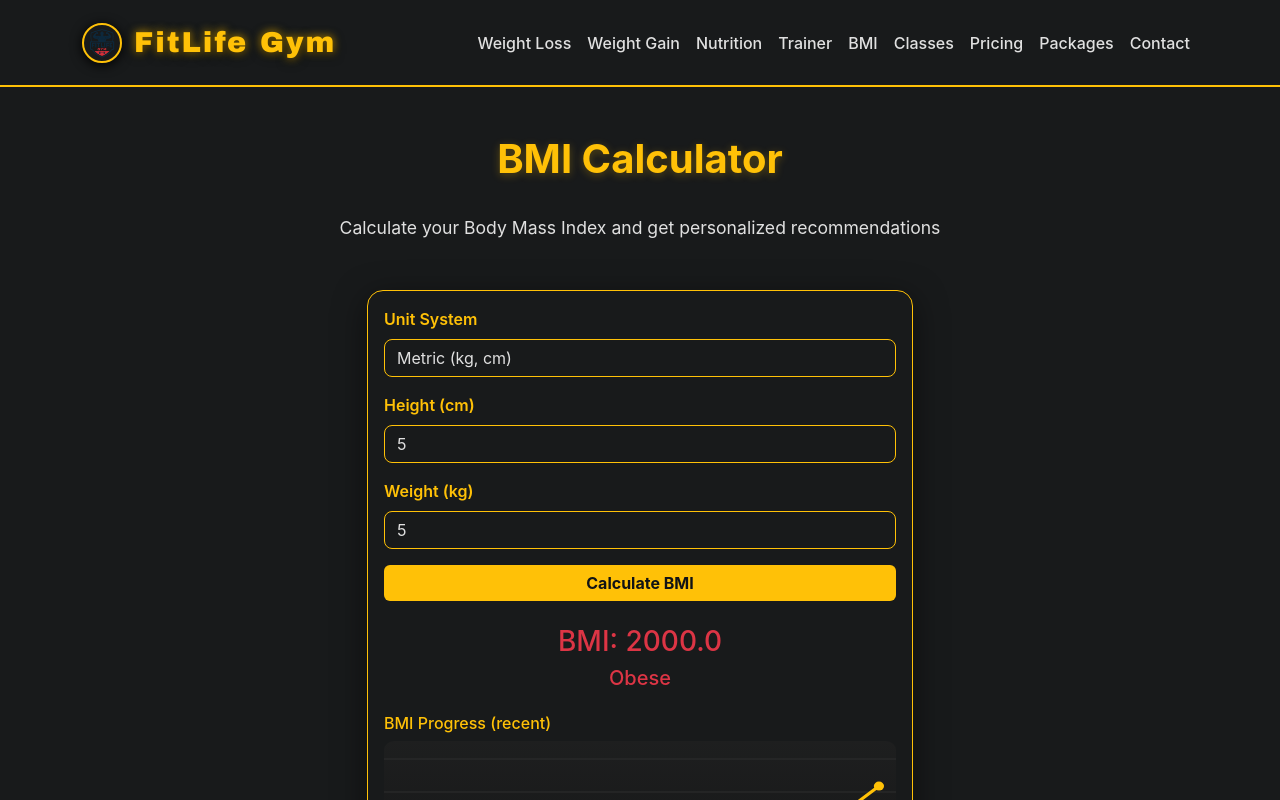
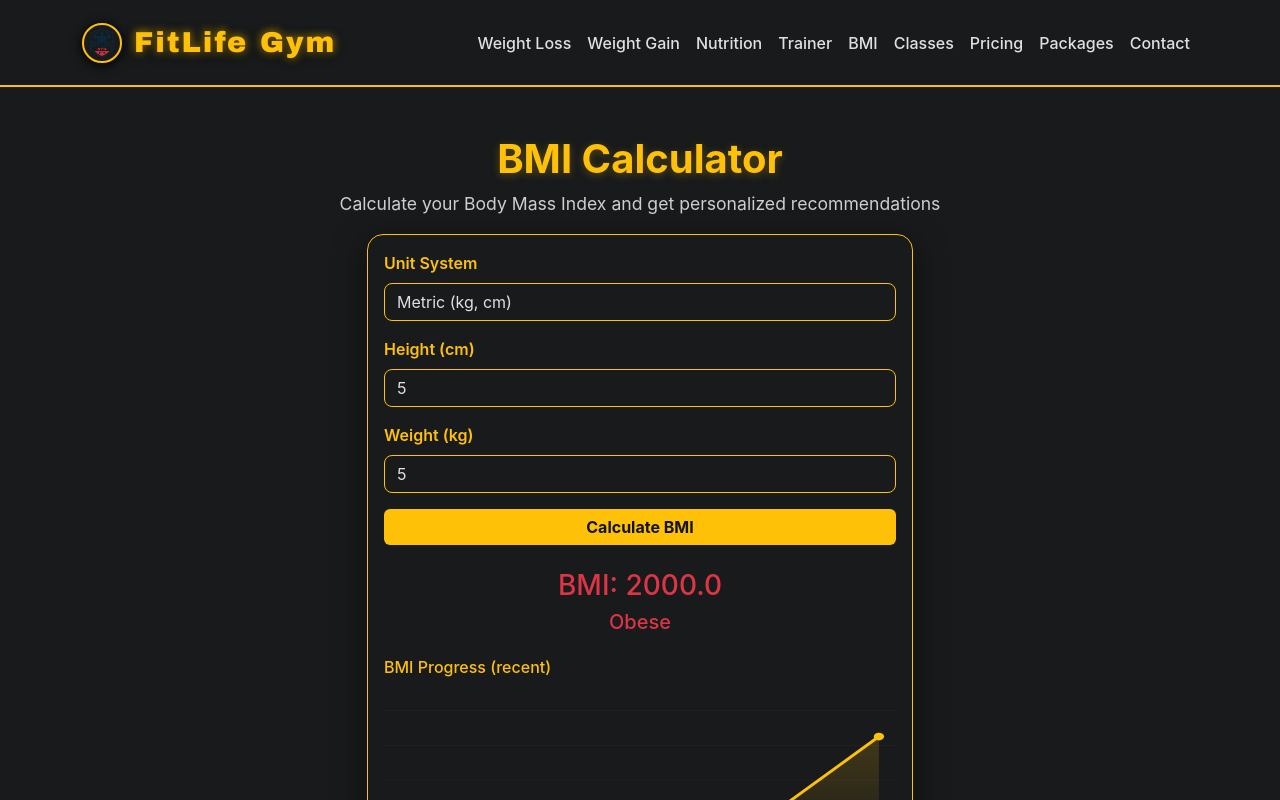
Before and after one commit to JagtapDev/Fitlifegym_webpage, a React (Vite) app in the folder react-app/: page /bmi-calculator in a window 1280 px wide. Both pictures are taken after typing "5", "5" into the empty fields and a click on the button "Calculate BMI". Shown: the top 800 px of the page. Built offline with nearby package versions, Linux system fonts and the light colour scheme.

Commit message:
Enhance BMI page: persist history, export CSV, improved SVG chart and loadable second video; styling improvements

```diff
--- a/react-app/src/pages/BmiCalculator.jsx
+++ b/react-app/src/pages/BmiCalculator.jsx
@@ -1,4 +1,4 @@
-import { useState, useMemo } from 'react'
+import { useState, useMemo, useEffect } from 'react'
 import { Link } from 'react-router-dom'
 
 export default function BmiCalculator() {
@@ -13,6 +13,31 @@ export default function BmiCalculator() {
     { date: '2025-09-01', value: 27.1 },
     { date: '2025-10-01', value: 25.8 }
   ])
+  const [secondVideoSrc, setSecondVideoSrc] = useState('')
+
+  // persist bmiHistory and second video in localStorage
+  useEffect(() => {
+    try {
+      const raw = localStorage.getItem('fitlife_bmi_history')
+      if (raw) setBmiHistory(JSON.parse(raw))
+      const v = localStorage.getItem('fitlife_bmi_video2')
+      if (v) setSecondVideoSrc(v)
+    } catch (err) {
+      // ignore
+    }
+  }, [])
+
+  useEffect(() => {
+    try {
+      localStorage.setItem('fitlife_bmi_history', JSON.stringify(bmiHistory))
+    } catch (err) {}
+  }, [bmiHistory])
+
+  useEffect(() => {
+    try {
+      if (secondVideoSrc) localStorage.setItem('fitlife_bmi_video2', secondVideoSrc)
+    } catch (err) {}
+  }, [secondVideoSrc])
 
   const calculateBMI = (e) => {
     e.preventDefault()
@@ -45,10 +70,14 @@ export default function BmiCalculator() {
     // add to history (useful to show previous graph)
     try {
       const rounded = Number(bmiValue.toFixed(1))
-      setBmiHistory((prev) => [
+      setBmiHistory((prev) => {
+        const next = [
           ...prev,
           { date: new Date().toISOString().slice(0, 10), value: rounded }
-      ])
+        ]
+        // cap history to last 50 entries
+        return next.slice(-50)
+      })
     } catch (err) {
       // ignore
     }
@@ -125,52 +154,67 @@ export default function BmiCalculator() {
                       <div className="mt-4 bmi-history">
                         <h6 className="text-warning">BMI Progress (recent)</h6>
                         <div className="bmi-chart-wrap mt-2">
-                          <svg viewBox="0 0 300 120" preserveAspectRatio="none" className="bmi-chart">
-                            {/* background grid lines */}
+                          <svg viewBox="0 0 300 140" preserveAspectRatio="none" className="bmi-chart">
                             <defs>
-                              <linearGradient id="grad" x1="0" x2="0" y1="0" y2="1">
-                                <stop offset="0%" stopColor="#222" stopOpacity="0.6" />
-                                <stop offset="100%" stopColor="#111" stopOpacity="0.4" />
+                              <linearGradient id="areaGrad" x1="0" x2="0" y1="0" y2="1">
+                                <stop offset="0%" stopColor="#ffc107" stopOpacity="0.18" />
+                                <stop offset="100%" stopColor="#ffc107" stopOpacity="0.02" />
                               </linearGradient>
                             </defs>
-                            <rect x="0" y="0" width="300" height="120" fill="url(#grad)" rx="6" />
-                            {/* horizontal lines */}
-                            {[0, 25, 50, 75, 100].map((y, i) => (
-                              <line key={i} x1="0" x2="300" y1={12 + i * 22} y2={12 + i * 22} stroke="#333" strokeWidth="0.5" />
+                            <rect x="0" y="0" width="300" height="140" fill="transparent" rx="6" />
+                            {/* horizontal guide lines */}
+                            {[0, 1, 2, 3, 4].map((i) => (
+                              <line key={i} x1="0" x2="300" y1={20 + i * 27} y2={20 + i * 27} stroke="#222" strokeWidth="0.6" />
                             ))}
-                            {/* polyline points */}
-                            <polyline
-                              fill="none"
-                              stroke="#ffc107"
-                              strokeWidth="2"
-                              points={(() => {
+                            {/* area + line */}
+                            {(() => {
                               const data = bmiHistory.slice(-8)
-                                if (data.length === 0) return ''
+                              if (data.length === 0) return null
                               const max = Math.max(...data.map((d) => d.value)) + 2
                               const min = Math.min(...data.map((d) => d.value)) - 2
                               const range = Math.max(1, max - min)
-                                return data.map((d, i) => {
+                              const points = data.map((d, i) => {
                                 const x = (i / (data.length - 1 || 1)) * 280 + 10
-                                  const y = 100 - ((d.value - min) / range) * 80 + 10
-                                  return `${x},${y}`
-                                }).join(' ')
+                                const y = 120 - ((d.value - min) / range) * 90 + 10
+                                return { x, y }
+                              })
+                              const linePath = points.map((p) => `${p.x},${p.y}`).join(' ')
+                              const areaPath = `M ${points[0].x} ${120} L ${points.map((p) => `${p.x} ${p.y}`).join(' L ')} L ${points[points.length - 1].x} 120 Z`
+                              return (
+                                <g>
+                                  <path d={areaPath} fill="url(#areaGrad)" stroke="none" />
+                                  <polyline fill="none" stroke="#ffc107" strokeWidth="2" points={linePath} />
+                                  {points.map((p, idx) => (
+                                    <circle key={idx} cx={p.x} cy={p.y} r="3" fill="#ffc107" />
+                                  ))}
+                                </g>
+                              )
                             })()}
-                            />
-                            {/* circles */}
-                            {bmiHistory.slice(-8).map((d, i, arr) => {
-                              const max = Math.max(...arr.map((x) => x.value)) + 2
-                              const min = Math.min(...arr.map((x) => x.value)) - 2
-                              const range = Math.max(1, max - min)
-                              const x = (i / (arr.length - 1 || 1)) * 280 + 10
-                              const y = 100 - ((d.value - min) / range) * 80 + 10
-                              return <circle key={i} cx={x} cy={y} r="3" fill="#ffc107" />
-                            })}
                           </svg>
                         </div>
-                        <div className="small text-muted mt-2">
+                        <div className="d-flex justify-content-between align-items-center mt-2">
+                          <div className="small text-muted">
                             {bmiHistory.slice(-8).map((d, i) => (
                               <span key={i} className="me-3">{d.date}: {d.value}</span>
                             ))}
+                          </div>
+                          <div>
+                            <button className="btn btn-sm btn-outline-warning me-2" onClick={() => {
+                              // export CSV
+                              const rows = [['date','bmi'], ...bmiHistory.map(r => [r.date, r.value])]
+                              const csv = rows.map(r => r.join(',')).join('\n')
+                              const blob = new Blob([csv], { type: 'text/csv' })
+                              const url = URL.createObjectURL(blob)
+                              const a = document.createElement('a')
+                              a.href = url
+                              a.download = 'bmi_history.csv'
+                              a.click()
+                              URL.revokeObjectURL(url)
+                            }}>Export CSV</button>
+                            <button className="btn btn-sm btn-danger" onClick={() => {
+                              if (confirm('Clear BMI history?')) setBmiHistory([])
+                            }}>Clear</button>
+                          </div>
                         </div>
                       </div>
                       <div className="mt-4">
@@ -269,19 +313,35 @@ export default function BmiCalculator() {
             <div className="col-md-6">
               <div className="card border-warning h-100">
                 <div className="card-body">
-                  <h5 className="card-title text-warning">Video 2 (Replace with your URL)</h5>
+                  <h5 className="card-title text-warning">Video 2 (Custom)</h5>
+                  <p className="text-muted small">Paste the YouTube embed URL or video ID below to load the second video.</p>
+                  <div className="mb-3 d-flex gap-2">
+                    <input className="form-control" placeholder="YouTube embed URL or ID" value={secondVideoSrc} onChange={(e) => setSecondVideoSrc(e.target.value)} />
+                    <button className="btn btn-warning" onClick={() => {
+                      // normalize simple ID to embed
+                      const val = secondVideoSrc.trim()
+                      if (!val) return
+                      // If user pasted full URL, try to extract ID
+                      const m = val.match(/(?:v=|\/embed\/|youtu.be\/)([A-Za-z0-9_-]{6,})/)
+                      const id = m ? m[1] : val
+                      setSecondVideoSrc(`https://www.youtube.com/embed/${id}`)
+                    }}>Load</button>
+                  </div>
                   <div className="video-responsive">
-                    {/* Placeholder iframe - replace the src with your second video URL when available */}
+                    {secondVideoSrc ? (
                       <iframe
                         width="560"
                         height="315"
-                      src="https://www.youtube.com/embed/VIDEO_ID_HERE"
+                        src={secondVideoSrc}
                         title="Second video"
                         frameBorder="0"
                         allow="accelerometer; autoplay; clipboard-write; encrypted-media; gyroscope; picture-in-picture; web-share"
                         referrerPolicy="strict-origin-when-cross-origin"
                         allowFullScreen
                       ></iframe>
+                    ) : (
+                      <div className="text-center text-muted py-5">No video loaded. Paste a YouTube link above and click Load.</div>
+                    )}
                   </div>
                 </div>
               </div>
--- a/react-app/src/styles/App.css
+++ b/react-app/src/styles/App.css
@@ -467,3 +467,20 @@ body {
 }
 
 .bmi-history .small span { opacity: 0.9 }
+
+/* BMI page buttons */
+.bmi-history .btn-sm { padding: 0.25rem 0.6rem; font-size: 0.78rem }
+
+.card.border-warning.h-100 { background: linear-gradient(180deg, rgba(255,255,255,0.02), rgba(0,0,0,0.3)); }
+.card .card-title.text-warning { font-weight: 700 }
+
+.video-responsive { box-shadow: 0 8px 30px rgba(0,0,0,0.6); border-radius: 8px; overflow: hidden }
+
+/* Small niceties */
+.section-title { color: var(--accent-yellow); margin-bottom: 0.5rem }
+.section-subtitle { color: #cfcfcf; margin-bottom: 1rem }
+
+.feature-icon { font-size: 2rem }
+
+/* input + load button align */
+.card .form-control { background: rgba(255,255,255,0.02); border-color: rgba(255,193,7,0.15) }
```
Lines whose indentation alone changed are shown as unchanged.
